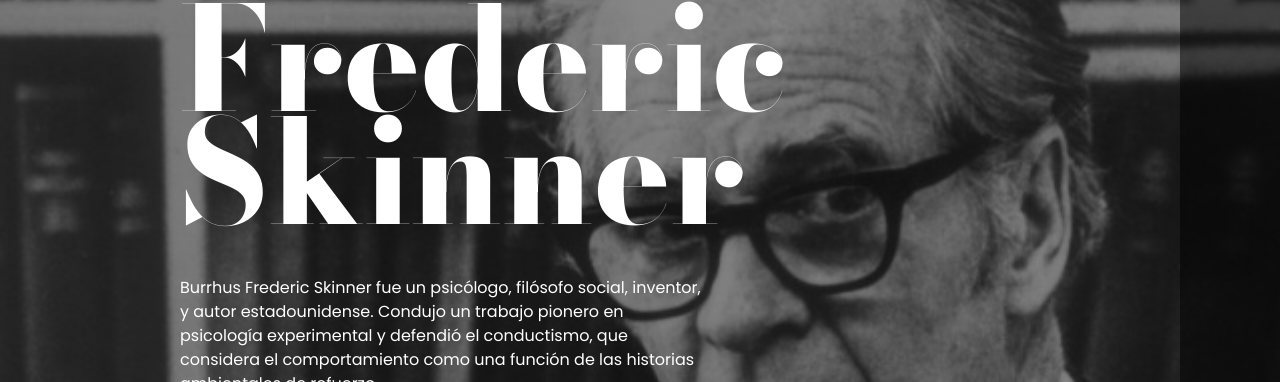
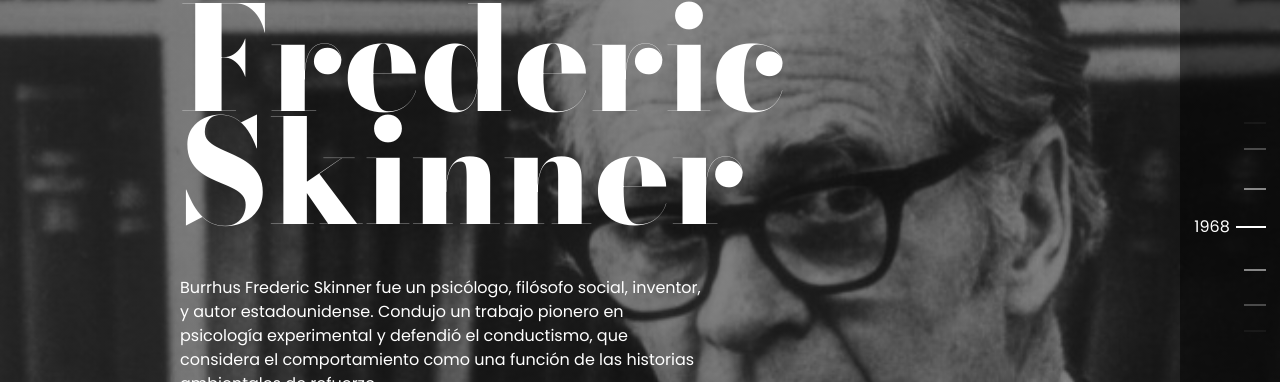
Before and after one commit to devferx/Frederic-Skinner-landing, a website built with webpack: page src/index.html in a window 1280 px wide. Shown: the part 223-605 px from the top of the page. Built offline with nearby package versions, Linux system fonts and the light colour scheme.

Commit message:
:lipstick: [ADD] aside content

```diff
--- a/src/index.html
+++ b/src/index.html
@@ -37,10 +37,23 @@
       /></a>
     </header>
 
-    <aside class="h-screen bg-black bg-opacity-50 absolute top-0 right-0">
+    <aside
+      class="
+        aside-container
+        h-screen
+        bg-black bg-opacity-50
+        absolute
+        top-0
+        right-0
+      "
+    >
       <button class="grid place-items-center w-[100px] h-[100px] bg-primary">
         <img src="./assets/icons/menu-icon.svg" alt="Menu Icon" />
       </button>
+      <div class="flex justify-center items-center">
+        <p class="mr-[6px]">1968</p>
+        <img src="./assets/icons/lines.svg" alt="lines" />
+      </div>
     </aside>
 
     <section class="max-w-[524px] ml-[180px] mt-[120px]">
--- a/src/styles/tailwind.css
+++ b/src/styles/tailwind.css
@@ -11,6 +11,11 @@
   background-position: bottom left;
   background-size: cover;
   background-repeat: no-repeat;
+}
+
+.aside-container {
+  display: grid;
+  grid-template-rows: 100px 1fr;
 }
 
 .footer-card {
```
Also changed, not shown: src/assets/icons/lines.svg (added).
